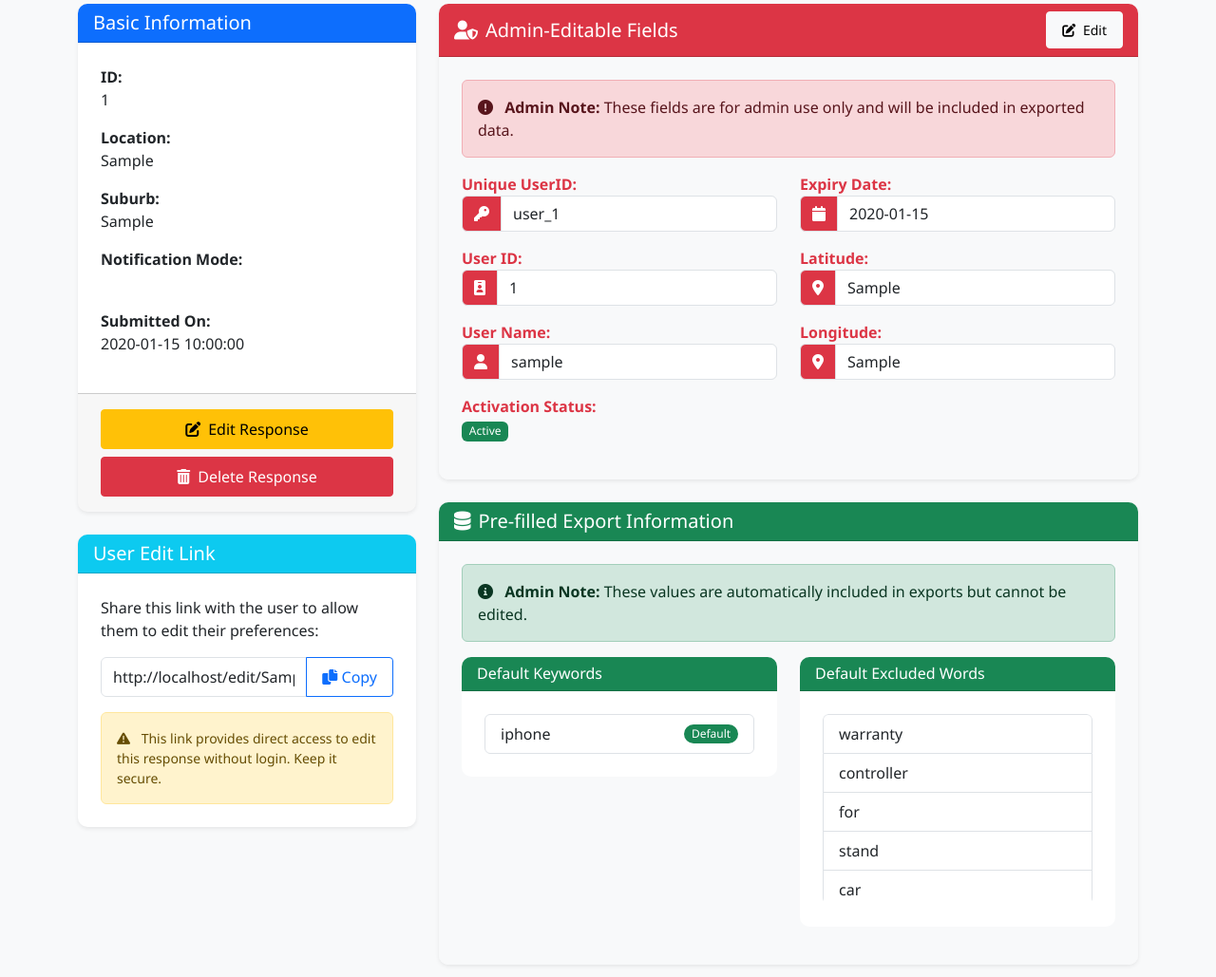
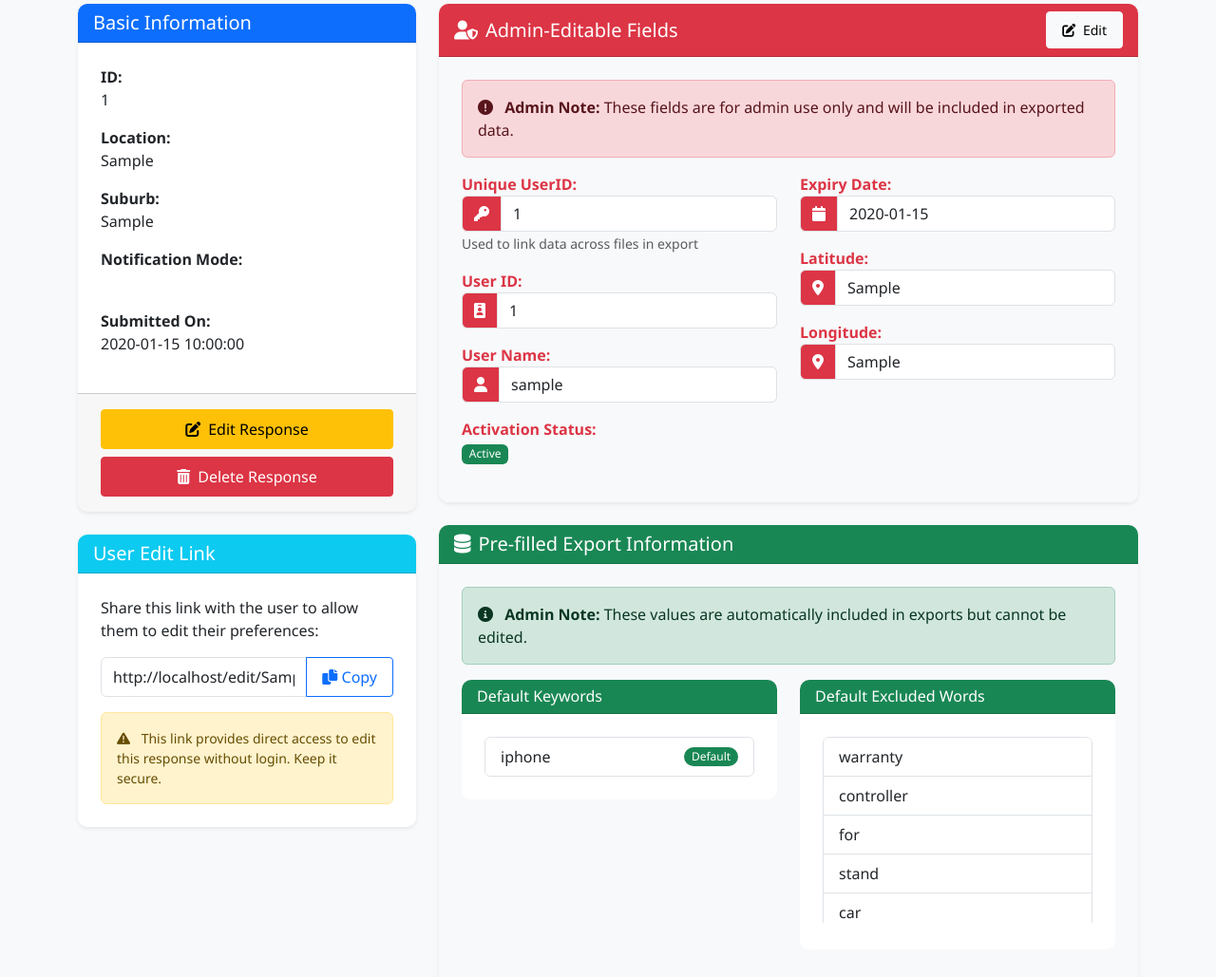
Before and after one commit to Anshukansa/web, a Flask app: page /admin/responses/1 in a window 1280 px wide. Shown: the part 194-1223 px from the top of the page at 95% size. Run offline with Flask 3, Linux system fonts and the light colour scheme; a user stored in the database is signed in; tables that the repository leaves empty hold one stand-in row (values such as "Sample post").

Commit message:
Added admin fields, default keywords and excluded words, fixed export functionality

```diff
--- a/routes/admin.py
+++ b/routes/admin.py
@@ -135,6 +135,9 @@
     preference = Preference.query.get_or_404(id)
 
     # Update fields from form data
+    # Handle unique_userid (new field)
+    preference.unique_userid = request.form.get('unique_userid', '') or f"user_{preference.id}"
+
     preference.user_id = request.form.get('user_id', '')
     preference.user_name = request.form.get('user_name', '')
     preference.activation_status = True if request.form.get('activation_status') == '1' else False
@@ -218,8 +221,8 @@
 
         # Write data rows for users
         for pref in preferences:
-            # Generate a unique ID for this user
-            unique_userid = f"user_{pref.id}"
+            # Generate a unique ID for this user or use the one provided by admin
+            unique_userid = pref.unique_userid or f"user_{pref.id}"
 
             # Set default mode values based on notification_mode
             mode_only_preferred = 1 if pref.notification_mode == 'only_preferred' else 0
@@ -354,8 +357,8 @@
         reseller_writer = csv.writer(reseller_output)
         reseller_writer.writerow(['unique_userid', 'reseller_name'])
 
-        # Generate a unique ID for this user
-        unique_userid = f"user_{preference.id}"
+        # Generate a unique ID for this user or use the one provided by admin
+        unique_userid = preference.unique_userid or f"user_{preference.id}"
 
         # Set default mode values based on notification_mode
         mode_only_preferred = 1 if preference.notification_mode == 'only_preferred' else 0
@@ -464,8 +467,8 @@
 
     # Write data rows
     for pref in preferences:
-        # Generate a unique ID for this user (using original ID with a prefix)
-        unique_userid = f"user_{pref.id}"
+        # Generate a unique ID for this user or use the one provided by admin
+        unique_userid = pref.unique_userid or f"user_{pref.id}"
 
         # Set default mode values based on notification_mode
         mode_only_preferred = 1 if pref.notification_mode == 'only_preferred' else 0
@@ -566,7 +569,7 @@
                         if not row.get('unique_userid') or row.get('unique_userid').startswith('---'):
                             continue
 
-                        # Find or create a new preference entry based on unique_userid
+                        # Get the unique_userid from the CSV
                         unique_userid = row['unique_userid'].strip()
 
                         # Extract location from the CSV
@@ -586,15 +589,16 @@
                         elif row.get('non_good_deals') and int(row.get('non_good_deals', 0)) == 1:
                             notification_mode = 'all'
 
-                        # Look up by unique_userid in the format "user_X"
-                        if unique_userid.startswith('user_'):
+                        # First try to find by unique_userid if it exists in our database
+                        preference = Preference.query.filter_by(unique_userid=unique_userid).first()
+
+                        # If not found by unique_userid, try to match by the format "user_X"
+                        if not preference and unique_userid.startswith('user_'):
                             try:
                                 pref_id = int(unique_userid.split('_')[1])
                                 preference = Preference.query.get(pref_id)
                             except:
                                 preference = None
-                        else:
-                            preference = None
 
                         if preference:
                             # Update existing preference
@@ -603,6 +607,7 @@
                             preference.notification_mode = notification_mode
 
                             # Update admin fields
+                            preference.unique_userid = unique_userid
                             preference.user_id = row.get('user_id', '').strip() if row.get('user_id') else ''
                             preference.user_name = row.get('user_name', '').strip() if row.get('user_name') else ''
                             preference.activation_status = int(row.get('activation_status', 1)) == 1
@@ -627,6 +632,7 @@
                                 location=location,
                                 suburb=row.get('suburb', '').strip() if row.get('suburb') else '',
                                 notification_mode=notification_mode,
+                                unique_userid=unique_userid,
                                 user_id=row.get('user_id', '').strip() if row.get('user_id') else '',
                                 user_name=row.get('user_name', '').strip() if row.get('user_name') else '',
                                 activation_status=int(row.get('activation_status', 1)) == 1
--- a/templates/admin/view_response.html
+++ b/templates/admin/view_response.html
@@ -108,8 +108,9 @@
                             <label class="fw-bold text-danger">Unique UserID:</label>
                             <div class="input-group">
                                 <span class="input-group-text bg-danger text-white"><i class="fas fa-key"></i></span>
-                                <input type="text" class="form-control" value="user_{{ preference.id }}" readonly>
+                                <input type="text" class="form-control" value="{{ preference.unique_userid or 'user_' + preference.id|string }}" readonly>
                             </div>
+                            <small class="text-muted">Used to link data across files in export</small>
                         </div>
                         <div class="mb-3">
                             <label class="fw-bold text-danger">User ID:</label>
@@ -325,12 +326,20 @@
                     <div class="row">
                         <div class="col-md-6">
                             <div class="mb-3">
+                                <label class="form-label fw-bold">Unique UserID</label>
+                                <div class="input-group">
+                                    <span class="input-group-text bg-danger text-white"><i class="fas fa-key"></i></span>
+                                    <input type="text" class="form-control" name="unique_userid" value="{{ preference.unique_userid or 'user_' + preference.id|string }}">
+                                </div>
+                                <div class="form-text">Primary identifier used to link data across exported files</div>
+                            </div>
+                            <div class="mb-3">
                                 <label class="form-label fw-bold">User ID</label>
                                 <div class="input-group">
                                     <span class="input-group-text bg-danger text-white"><i class="fas fa-id-badge"></i></span>
                                     <input type="text" class="form-control" name="user_id" value="{{ preference.user_id or '' }}">
                                 </div>
-                                <div class="form-text">Unique identifier for this user</div>
+                                <div class="form-text">Secondary identifier for this user</div>
                             </div>
                             <div class="mb-3">
                                 <label class="form-label fw-bold">User Name</label>
```
Also changed, not shown: models.py (+10 -0 lines).
